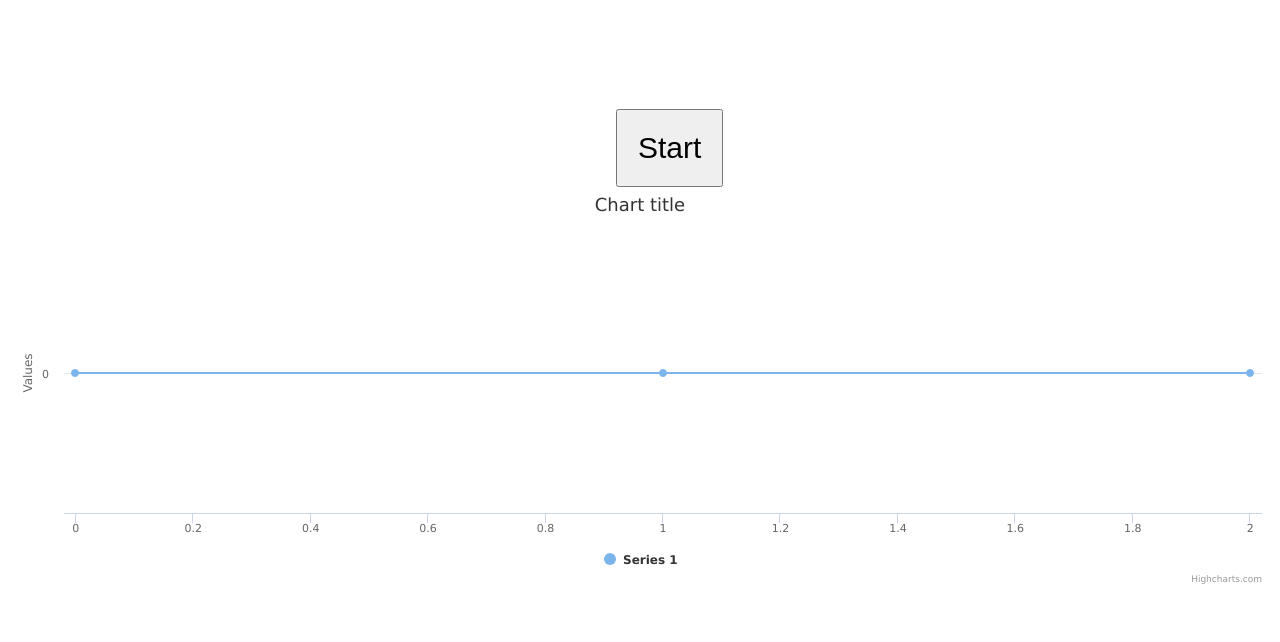
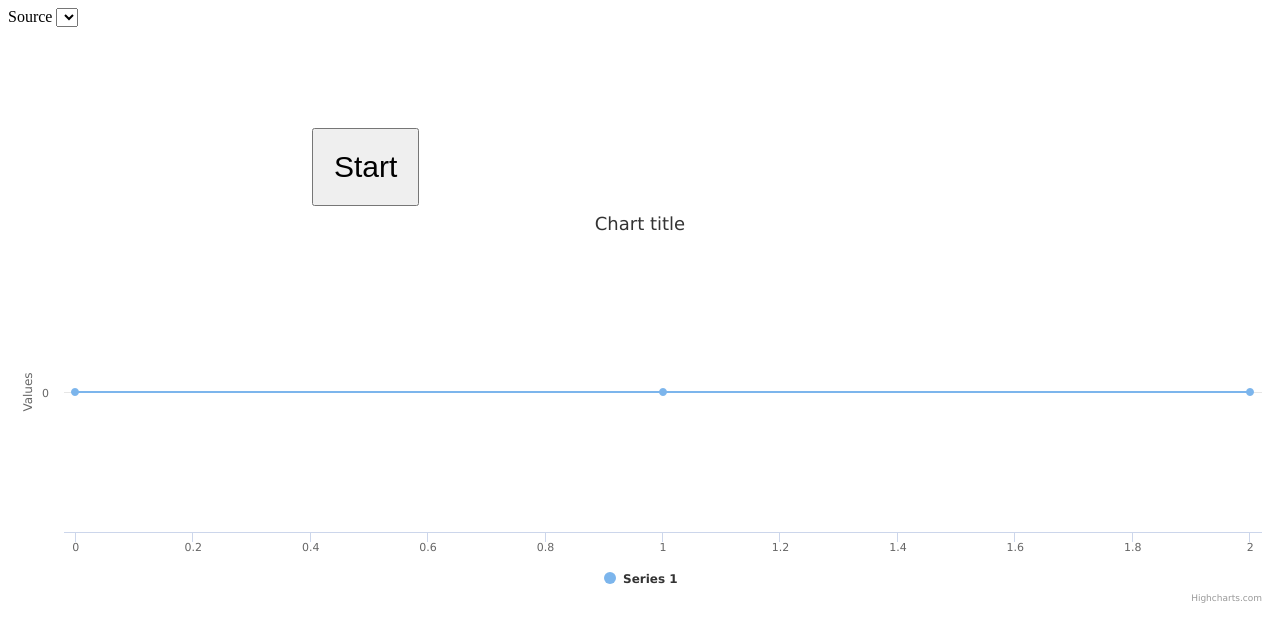
Before and after one commit to heisenbuggers/fk-hackathon, a website: page index.html in a window 1280 px wide. Drawn offline with nearby package versions, Linux system fonts and the light colour scheme.

Commit message:
added rear camera

```diff
--- a/index.html
+++ b/index.html
@@ -9,11 +9,16 @@
   <script src="js/main.js"></script>
 </head>
 <body>
-  <video id="video"></video>
+  <div class="select">
+    <label for="videosource"> Source </label>
+    <select id="videosource"></select>
+  </div>
   <canvas id="imgCanvas"></canvas>
   <button id="startstop" data-status="stopped">Start</button>
   <div id="timeline"></div>
   <div id="meter"></div>
   <script src="js/camera.js"></script>
+  <video id="video"></video>
+
 </body>
 </html>
```
